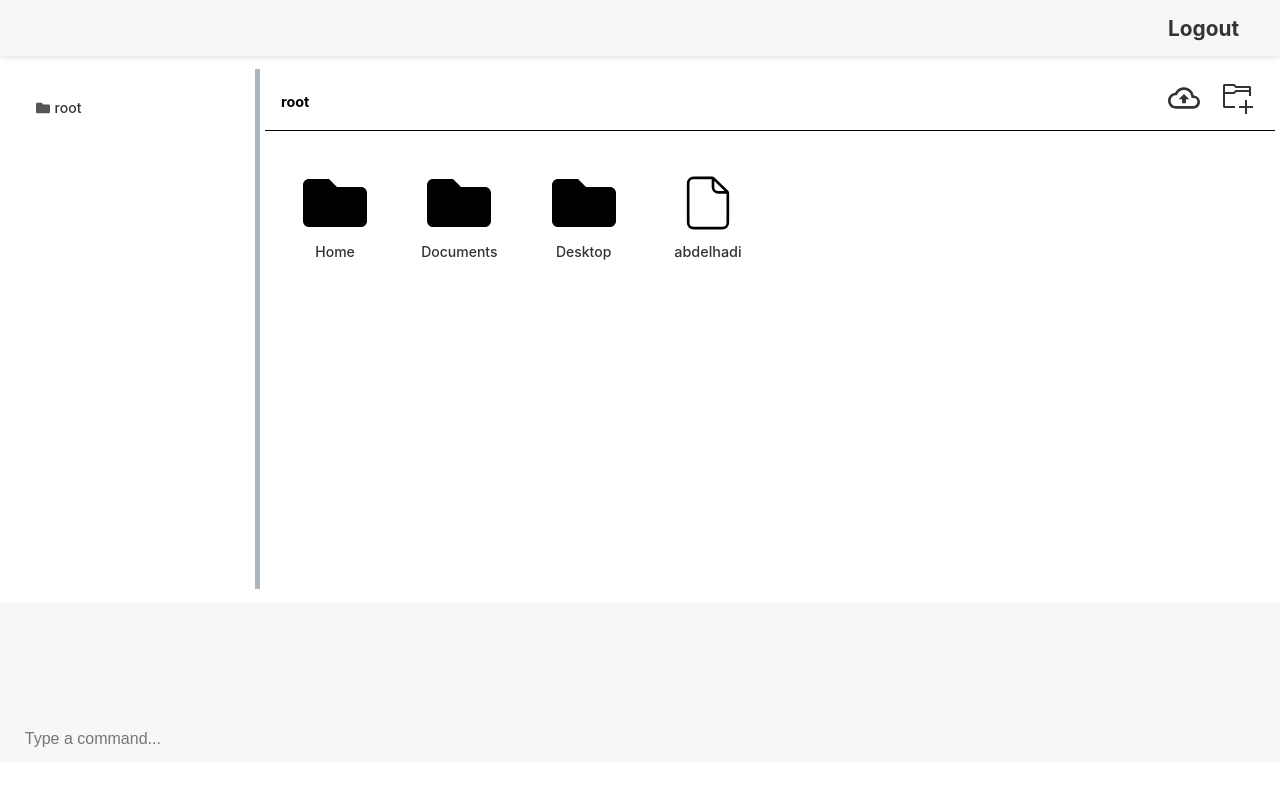
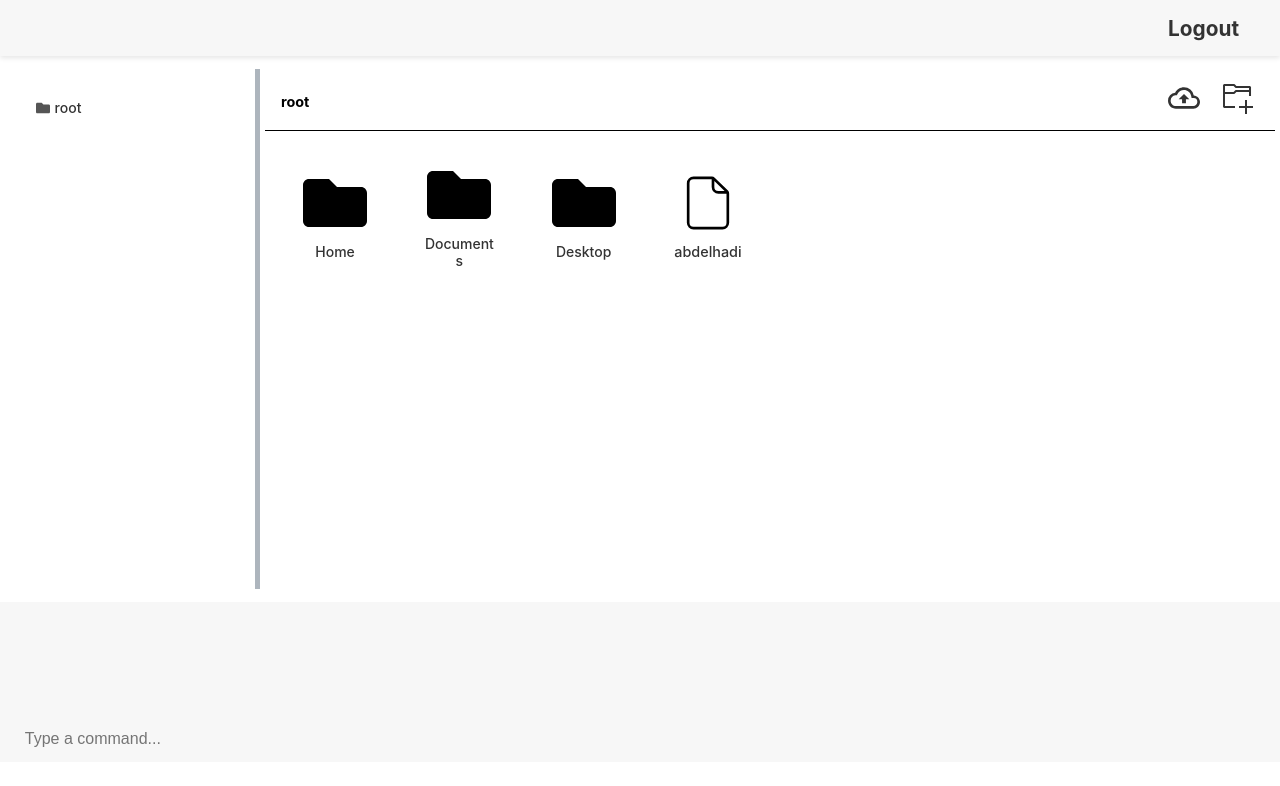
Before and after one commit to oscarRickovic/Zx85, a React (Create React App) app in the folder cloud-frontend/: page /home in a window 1280 px wide. Shown: the top 786 px of the page. Built offline with nearby package versions, Linux system fonts and the light colour scheme; a web font is replaced by a local one.

Commit message:
fix problem with naming

```diff
--- a/cloud-frontend/src/Components/ComponentsCss/FileManager.css
+++ b/cloud-frontend/src/Components/ComponentsCss/FileManager.css
@@ -149,7 +149,9 @@
     font-size: 0.9rem;
     font-weight: 500;
     color: #333;
-    word-wrap: break-word;
+    word-wrap: break-word; /* Breaks words if they are too long */
+    word-break: break-word; /* Ensures word-breaking works across all browsers */
+    overflow-wrap: break-word; /* Additional compatibility */
 }
 
 /* Folder icon */
--- a/cloud-frontend/src/Components/ComponentsCss/FilesPath.css
+++ b/cloud-frontend/src/Components/ComponentsCss/FilesPath.css
@@ -82,6 +82,6 @@
 
     /* Actions (20% Width) */
     .actions {
-        width: 20%;
+        width: 30%;
     }
 }
--- a/cloud-frontend/src/Components/ComponentsJs/Home/HomeComponents/Actions/FileManagerActionsHandler.js
+++ b/cloud-frontend/src/Components/ComponentsJs/Home/HomeComponents/Actions/FileManagerActionsHandler.js
@@ -42,6 +42,7 @@ export default class FileManagerActionsHandler {
 
     handleNewFolderCreation = (e) => {
         if (e.key === "Enter" && this.Variables.newFolderName.trim()) {
+            if(this.Variables.newFolderName.length > 20) return;
             const newFolder = new Folder(this.Variables.newFolderName.trim(), this.Variables.workingDirectory);
             this.Variables.workingDirectory.addFolder(newFolder);
             this.Functions.setIsCreatingFolder(false);
--- a/cloud-frontend/src/Components/ComponentsJs/Home/HomeComponents/FileManager.js
+++ b/cloud-frontend/src/Components/ComponentsJs/Home/HomeComponents/FileManager.js
@@ -162,6 +162,7 @@ const FileManager = () => {
                         </div>
                       <input
                                 type="text"
+                                maxLength={20}
                                 value={newFolderName}
                                 onChange={handleNewFolderNameChange}
                                 onKeyDown={handleNewFolderCreation}
```
